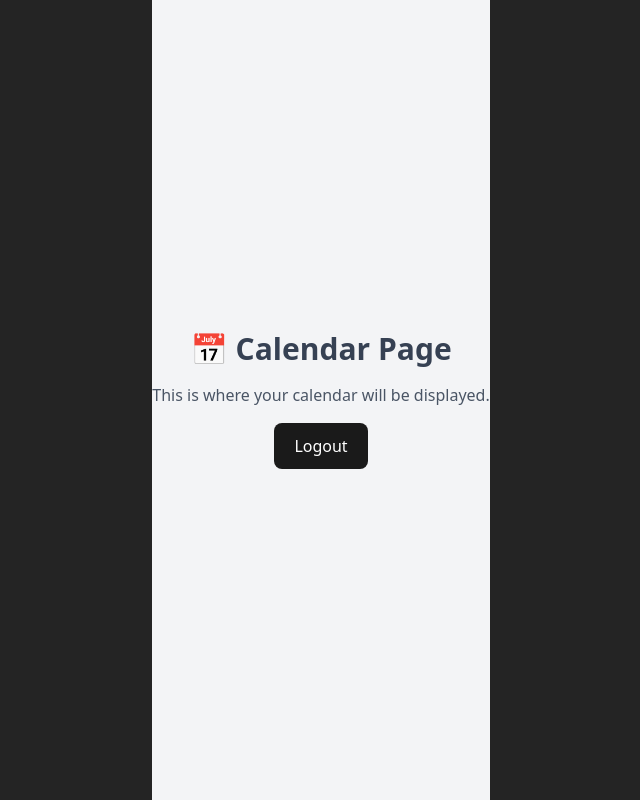
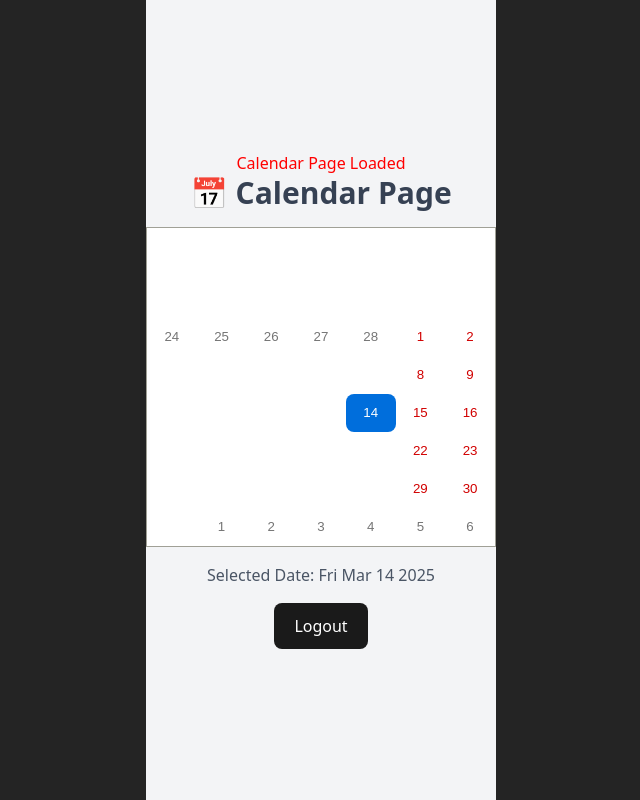
Before and after one commit to Tiffany-s-Org/Productivity-Tool-SWE, a React (Vite) app in the folder organAIze/: page / in a window 1280 px wide. Both pictures are taken after typing "Sample", "Sample123" into the empty fields and a click on the button "Login". Shown: the whole page, without its empty margins (319-959 px from the left). Built offline with nearby package versions, Linux system fonts and the light colour scheme.

Commit message:
adjusted package.json file under organAIze in order to run react scripts and had to change the react version because it wasn't compatible with the react-calendar that was installed. currently the calendar is showing on the site.

```diff
--- a/organAIze/package.json
+++ b/organAIze/package.json
@@ -1,3 +1,6 @@
+
+
+
 {
   "name": "organaizepkg",
   "private": true,
@@ -15,7 +18,8 @@
     "calendar": "^0.1.1",
     "react": "^19.0.0",
     "react-dom": "^19.0.0",
-    "react-router-dom": "^7.3.0"
+    "react-router-dom": "^7.3.0",
+    "react-calendar": "^4.2.1"
   },
   "devDependencies": {
     "@eslint/js": "^9.21.0",
--- a/organAIze/src/pages/CalendarPage.tsx
+++ b/organAIze/src/pages/CalendarPage.tsx
@@ -1,3 +1,4 @@
+/*
 import { useNavigate } from "react-router-dom";
 
 interface CalendarPageProps {
@@ -31,3 +32,57 @@ const CalendarPage: React.FC<CalendarPageProps> = ({ onLogout }) => {
 };
 
 export default CalendarPage;
+*/
+import React, { useState } from 'react';
+import { useNavigate } from 'react-router-dom';
+import Calendar from 'react-calendar';
+import 'react-calendar/dist/Calendar.css';
+
+interface CalendarPageProps {
+  onLogout?: () => void;
+}
+
+const CalendarPage: React.FC<CalendarPageProps> = ({ onLogout }) => {
+  const navigate = useNavigate();
+
+  // ✅ Allow single date or date range
+  const [date, setDate] = useState<Date | [Date, Date]>(new Date());
+
+  const handleLogout = () => {
+    if (onLogout) {
+      onLogout();
+    }
+    navigate('/');
+  };
+
+  return (
+    <div className="flex min-h-screen flex-col items-center justify-center bg-gray-100">
+      <h1 style={{ color: 'red' }}>Calendar Page Loaded</h1>
+      <h1 className="mb-4 text-3xl font-bold text-gray-700">📅 Calendar Page</h1>
+
+      {/* ✅ Casting value fixes TS error */}
+      <Calendar
+        onChange={(value) => setDate(value as Date | [Date, Date])}
+        value={date}
+      />
+
+      <p className="mt-4 text-gray-600">
+        Selected Date:{' '}
+        {date instanceof Date
+          ? date.toDateString()
+          : `${date[0].toDateString()} → ${date[1].toDateString()}`}
+      </p>
+
+      <button
+        onClick={handleLogout}
+        className="mt-4 rounded-lg bg-red-500 px-4 py-2 text-white transition hover:bg-red-600"
+      >
+        Logout
+      </button>
+    </div>
+  );
+
+
+};
+
+export default CalendarPage;
```
Also changed, not shown: 1 other file (tests, documents, lock files or other folders).
